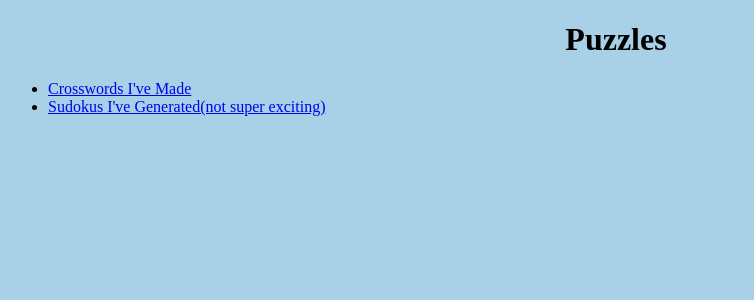
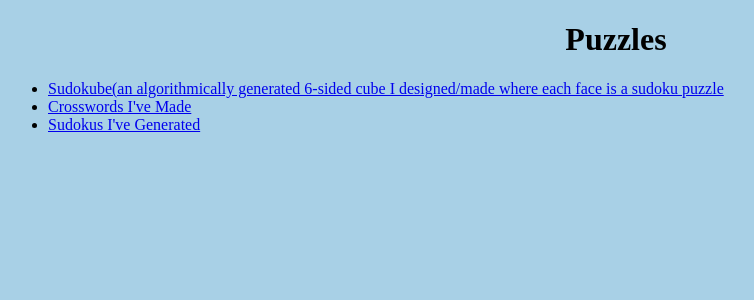
Before and after one commit to StevenSawtelle/stevensawtelle.github.io, a Jekyll site: the page built from puzzles.md, in a window 1280 px wide. Shown: the top 300 px of the page, without its empty margins (24-778 px from the left). Built offline with Jekyll 4.4.1, drawn with Linux system fonts in a browser that asks for light colours; some web fonts are replaced; our own code applies the rules of GitHub Pages for plain Markdown files.

Commit message:
relink puzzles

```diff
--- a/puzzles.md
+++ b/puzzles.md
@@ -15,9 +15,12 @@ title: Puzzles
 
 <ul>
     <li>
-        <a href="/crosswords" class="nav">Crosswords I've Made</a>
+        <a href="/puzzles/sudokube/sudokube" class="nav">Sudokube(an algorithmically generated 6-sided cube I designed/made where each face is a sudoku puzzle</a>
     </li>
     <li>
-        <a href="/sudokus" class="nav">Sudokus I've Generated(not super exciting)</a>
+        <a href="/puzzles/crosswords" class="nav">Crosswords I've Made</a>
+    </li>
+    <li>
+        <a href="/puzzles/sudokus" class="nav">Sudokus I've Generated</a>
     </li>
 </ul>
```
Also changed, not shown: puzzles/crosswords.md (renamed from crosswords.md), puzzles/sudokus.md (renamed from sudokus.md).
